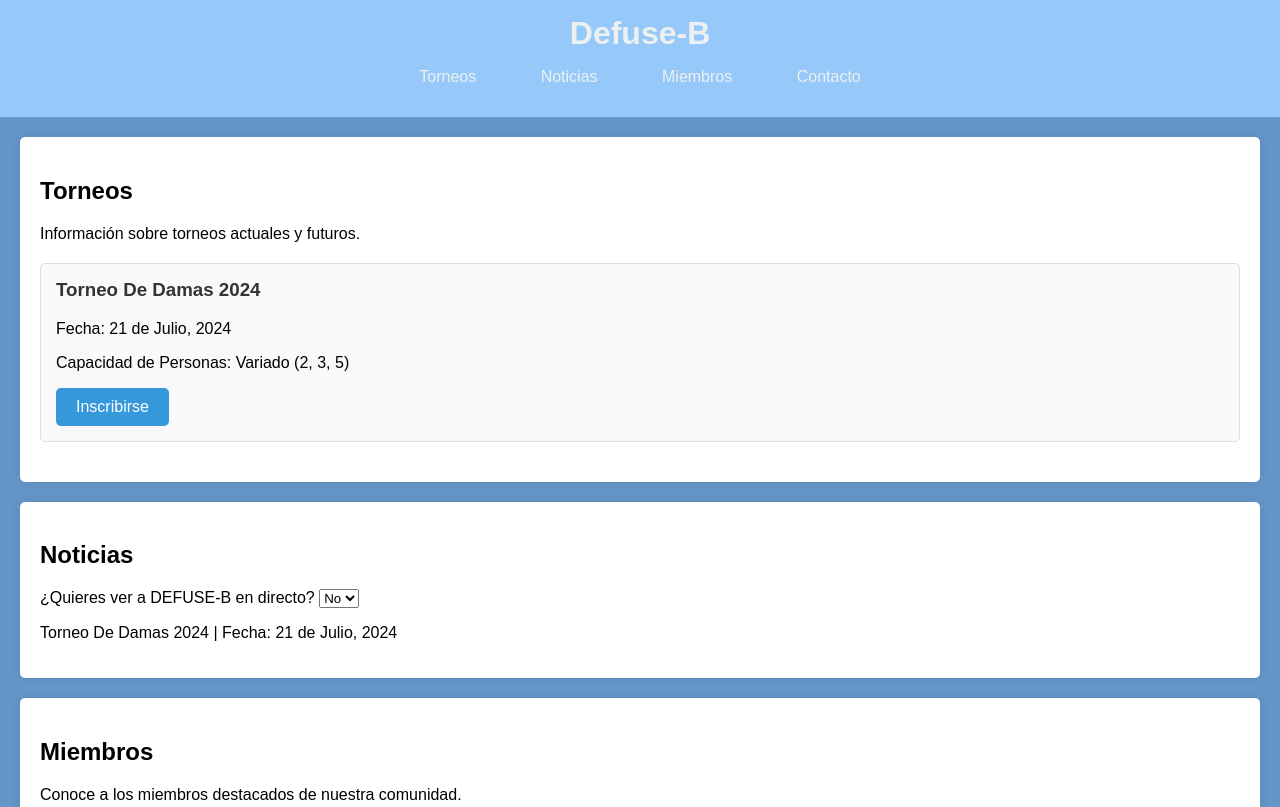
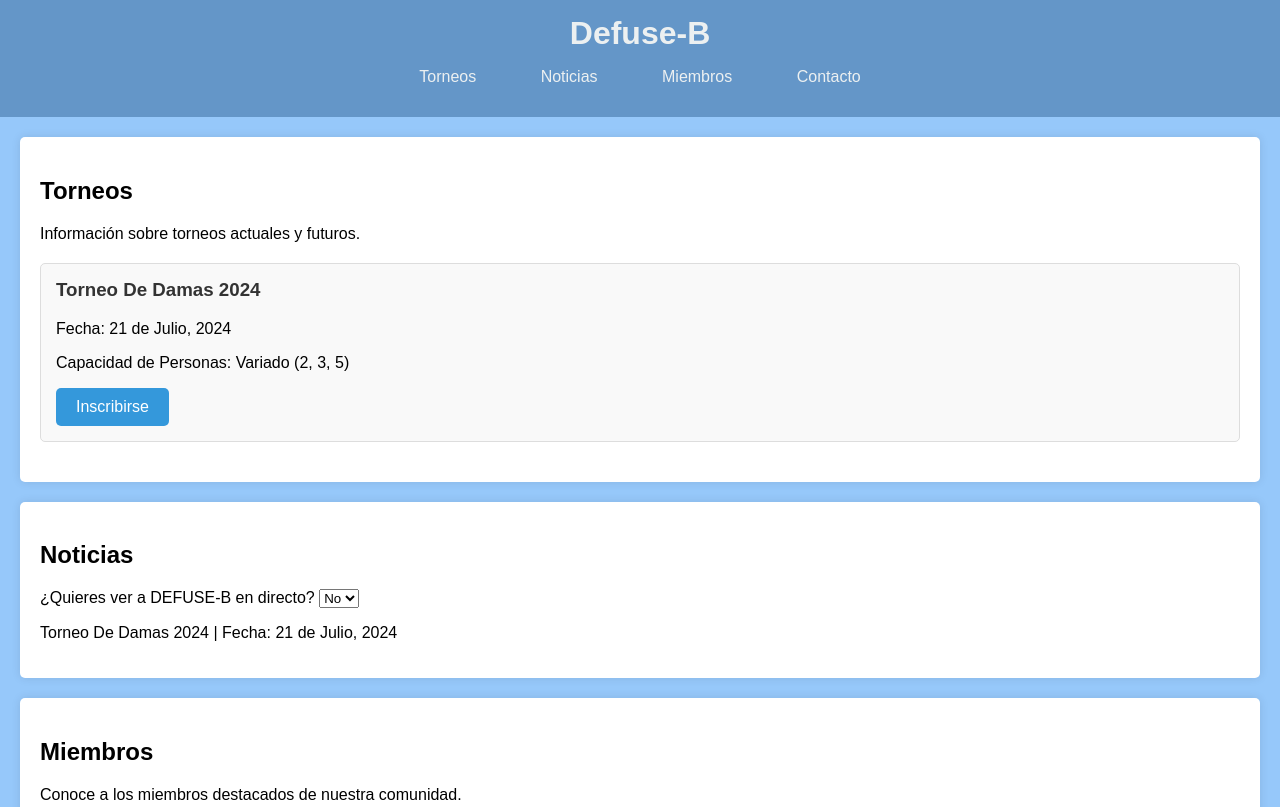
Before and after one commit to SanviGitHub/Defuse-B, a plain HTML site: page index.html in a window 1280 px wide. Shown: the top 807 px of the page. Drawn offline with nearby package versions, Linux system fonts and the light colour scheme.

Commit message:
Update styles.css

```diff
--- a/styles.css
+++ b/styles.css
@@ -2,11 +2,11 @@ body {
     font-family: Arial, sans-serif;
     margin: 0;
     padding: 0;
-    background-color: rgb(100, 150, 200); /* Fondo más claro */
+    background-color: rgb(150, 200, 250); /* Fondo más claro */
 }
 
 header {
-    background-color: rgb(150, 200, 250); /* Fondo azul oscuro */
+    background-color: rgb(100, 150, 200); /* Fondo azul oscuro */
     color: #ecf0f1; /* Texto claro */
     padding: 15px 0;
     text-align: center;
```
